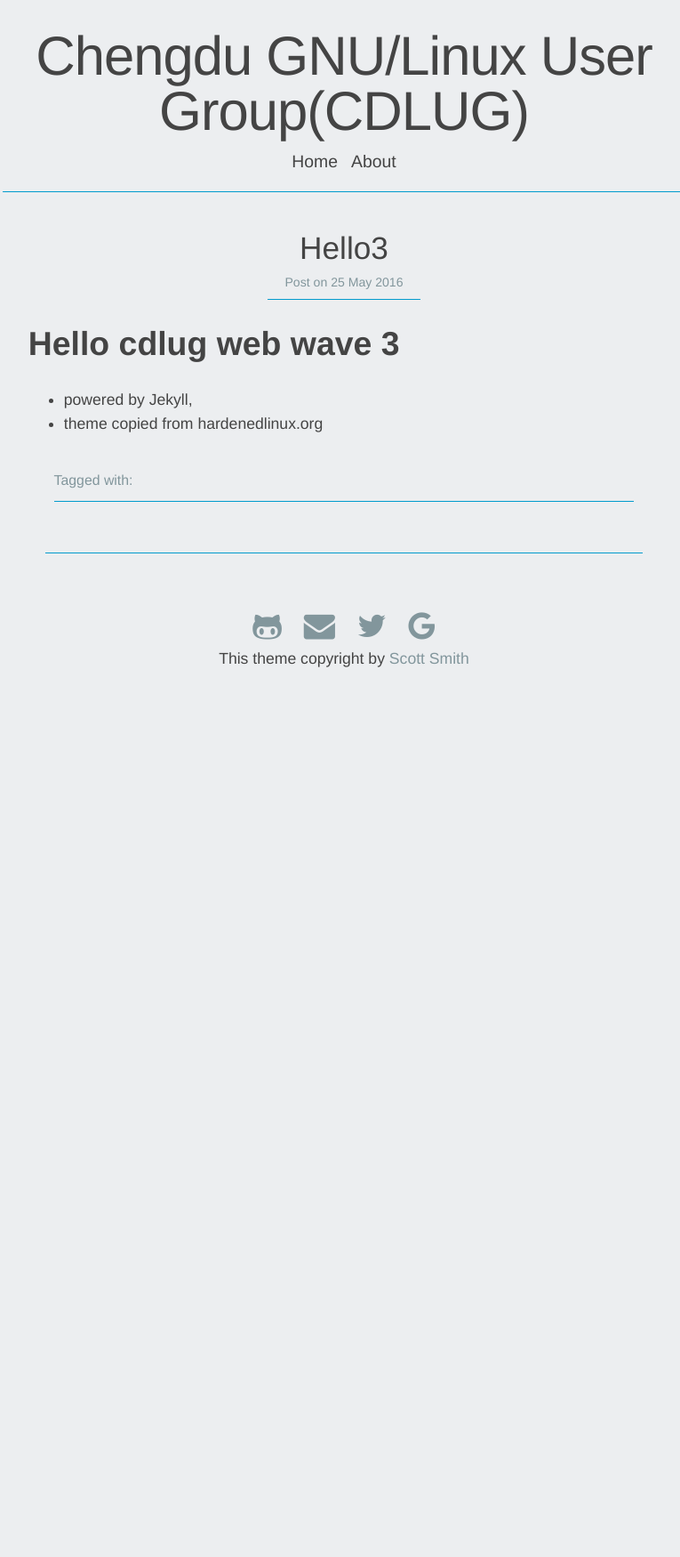
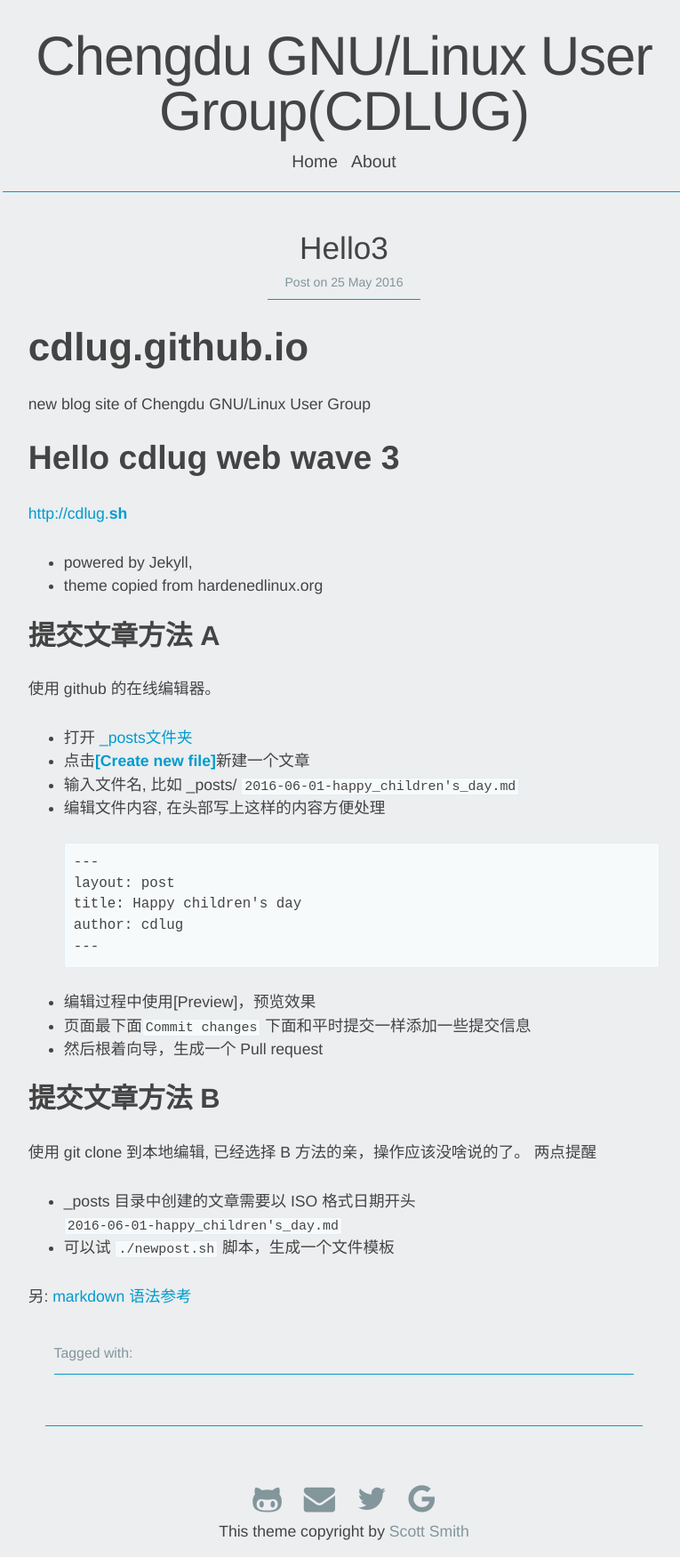
Before and after one commit to cdlug/cdlug.github.io, a Jekyll site: the page built from _posts/2016-05-25-hello3.md, in a window 1280 px wide. Shown: the whole page at 89% size, without its empty margins (253-1018 px from the left). Built offline with Jekyll 4.4.1, drawn with Linux system fonts in a browser that asks for light colours; nearby versions of some CDN libraries; before the commit the page ends 900 px from its top, so only the background shows below that.

Commit message:
small adjust before deploy

````diff
--- a/_posts/2016-05-25-hello3.md
+++ b/_posts/2016-05-25-hello3.md
@@ -3,7 +3,41 @@ layout: post
 title: Hello3
 ---
 
+# cdlug.github.io
+new blog site of Chengdu GNU/Linux User Group
+
+
 ## Hello cdlug web wave 3
+[http://cdlug.**sh**](http://cdlug.sh)
 
 * powered by Jekyll,
 * theme copied from hardenedlinux.org
+
+### 提交文章方法 A
+使用 github 的在线编辑器。
+
+* 打开 [_posts文件夹](https://github.com/cdlug/cdlug.github.io/tree/master/_posts)
+* 点击[**[Create new file]**](https://github.com/cdlug/cdlug.github.io/new/master/_posts)新建一个文章
+* 输入文件名, 比如 _posts/ `2016-06-01-happy_children's_day.md`
+* 编辑文件内容, 在头部写上这样的内容方便处理
+```
+---
+layout: post
+title: Happy children's day
+author: cdlug
+---
+```
+
+* 编辑过程中使用[Preview]，预览效果
+* 页面最下面`Commit changes` 下面和平时提交一样添加一些提交信息
+* 然后根着向导，生成一个 Pull request
+
+### 提交文章方法 B
+使用 git clone 到本地编辑, 已经选择 B 方法的亲，操作应该没啥说的了。
+两点提醒
+
+* _posts 目录中创建的文章需要以 ISO 格式日期开头 `2016-06-01-happy_children's_day.md`
+* 可以试 `./newpost.sh` 脚本，生成一个文件模板
+
+
+另: [markdown 语法参考](https://github.com/adam-p/markdown-here/wiki/Markdown-Cheatsheet#html)
````
Also changed, not shown: README.md, 1 other file.
